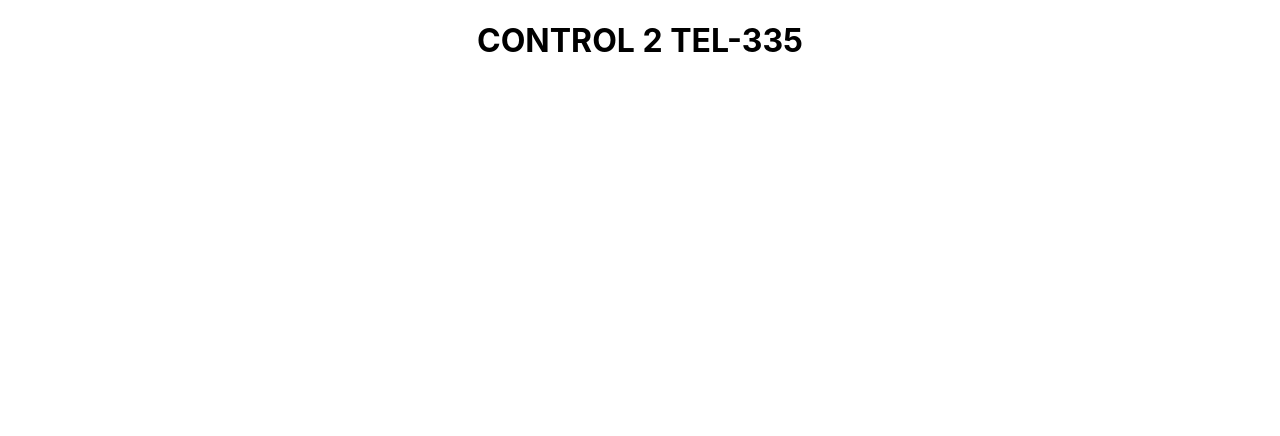
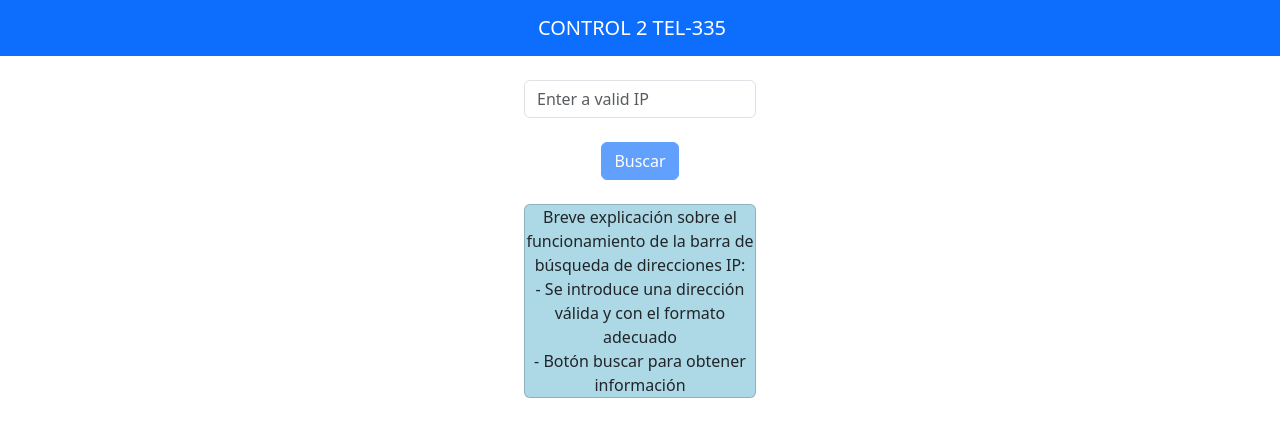
Before and after one commit to tel335/c2-2023, a React (Create React App) app: page / in a window 1280 px wide. Shown: the top 436 px of the page. Built offline with nearby package versions, Linux system fonts and the light colour scheme.

Commit message:
Version final

```diff
--- a/package.json
+++ b/package.json
@@ -6,7 +6,9 @@
     "@testing-library/jest-dom": "^5.16.5",
     "@testing-library/react": "^13.4.0",
     "@testing-library/user-event": "^13.5.0",
+    "bootstrap": "^5.3.0",
     "react": "^18.2.0",
+    "react-bootstrap": "^2.7.4",
     "react-dom": "^18.2.0",
     "react-scripts": "5.0.1",
     "web-vitals": "^2.1.4"
--- a/src/App.js
+++ b/src/App.js
@@ -1,9 +1,12 @@
 import './App.css';
+import Ejercicio1 from './Components/Ejercicio1';
+import Header from './Components/Header';
 
 function App() {
   return (
     <div className="App">
-      <h1>CONTROL 2 TEL-335</h1>
+      <Header />
+      <Ejercicio1/>
     </div>
   );
 }
--- /dev/null
+++ b/src/Components/Ejercicio1.js
@@ -0,0 +1,136 @@
+import { Container, Modal, Form, Button, Card } from "react-bootstrap";
+import { useState } from "react";
+import axios from "axios";
+
+function Ejercicio1() {
+  //Hook para determinar la ip
+  const [ipAddress, setIpAddress] = useState("");
+  //Hook para el botón Buscar
+  const [buttonDisabled, setButtonDisabled] = useState(true);
+  //Hook para mostrar los datos obtenidos de la página
+  const [result, setObjeto] = useState(null);
+  //Hook para mostrar el mensaje de erro
+  const [errorMessage, setErrorMessage] = useState("");
+  const [error, setError] = useState("");
+  //Hook para el modal que muestra la información
+  const [modalOpen, setModalOpen] = useState(false);
+  //Hook para el botón de guardar una vez mostrada la información
+  const [saveButton, setSaveButton] = useState(true);
+
+  const objeto = {
+    ip: "161.185.160.93",
+    city: "New York City",
+    region: "New York",
+    country: "US",
+    loc: "40.7143,-74.0060",
+    org: "AS22252 The City of New York",
+    postal: "10004",
+    timezone: "America/New_York",
+    readme: "https://ipinfo.io/missingauth",
+  };
+
+  //Variable que maneja por eventa el valor que se tiene de la ip, si es un valor correcto activará el botón
+  const handleInputChange = (event) => {
+    const value = event.target.value;
+    setIpAddress(value);
+    setButtonDisabled(!isValidIpAddress(value));
+    setErrorMessage(isValidIpAddress(value) ? "" : "Dirección IP no válida");
+  };
+
+  //Variable que valida si la dirección ip es real y tiene el formato correcto:
+  //https://es.stackoverflow.com/questions/297196/validar-una-dirección-ip-con-javascript
+  const isValidIpAddress = (value) => {
+    const reg = /\b(?:(?:2(?:[0-4][0-9]|5[0-5])|[0-1]?[0-9]?[0-9])\.){3}(?:(?:2([0-4][0-9]|5[0-5])|[0-1]?[0-9]?[0-9]))\b/gi;
+    return reg.test(value);
+  };
+
+  //Función que maneja la búsqueda, lo cual permite obtener los valores de la api correspondientes
+  const handleSearch = async () => {
+    try {
+      // Comenté esto ya que el servidor emitía el error 429
+      // const response = await axios.get(`https://ipinfo.io/${ipAddress}/geo`);
+      const data = objeto;
+      setObjeto(data);
+      setError("");
+      setSaveButton(false);
+      setModalOpen(true);
+    } catch (error) {
+      alert("Error 429");
+    }
+  };
+
+  //Función que
+  const handleSave = async () => {
+    try {
+      const response = await axios.post("https://jsonplaceholder.typicode.com/posts");
+      if (response.status === 201) {
+        alert("Petición POST exitosa (Código 201)");
+      }
+      else{
+        alert("Petición POST falló");
+      }
+      const data = response.data;
+      setObjeto(data);
+      setError("");
+      setSaveButton(false);
+    } catch (error) {
+      alert("Error 429");
+    }
+    setModalOpen(false);
+  };
+
+  return (
+    <div>
+      <br />
+      <Container style={{ maxWidth: "20%" }}>
+        <Form>
+          <Form.Group>
+            <Form.Control type="text" placeholder="Enter a valid IP" value={ipAddress} onChange={handleInputChange} />
+            <br />
+            <Button variant="primary" onClick={() => { handleSearch(); setModalOpen(true); }} disabled={buttonDisabled}>
+              Buscar
+            </Button>
+            {errorMessage && <div>{errorMessage}</div>}
+          </Form.Group>
+        </Form>
+      </Container>
+      <Modal show={modalOpen} onHide={() => setModalOpen(false)}>
+        <Modal.Header closeButton>
+          <Modal.Title>Información sobre la IP</Modal.Title>
+        </Modal.Header>
+        <Modal.Body>
+          {objeto ? (
+            <div>
+              <p>IP Address: {objeto.ip}</p>
+              <p>City: {objeto.city}</p>
+              <p>Region: {objeto.region}</p>
+              <p>Country: {objeto.country}</p>
+              <p>loc: {objeto.loc}</p>
+              <p>org: {objeto.org}</p>
+              <p>postal: {objeto.postal}</p>
+              <p>timezone: {objeto.timezone}</p>
+              <p>readme: {objeto.readme}</p>
+              <Button onClick={handleSave} disabled={saveButton}>
+                Guardar
+              </Button>
+            </div>
+          ) : (
+            error && <div>{error}</div>
+          )}
+        </Modal.Body>
+      </Modal>
+            <br></br>
+      <Container style={{ maxWidth: "20%" }}>
+            <Card style={{ backgroundColor: "#ADD8E6" }}>
+              Breve explicación sobre el funcionamiento de la barra de búsqueda de direcciones IP:
+              <br></br>
+              - Se introduce una dirección válida y con el formato adecuado
+              <br></br>
+              - Botón buscar para obtener información
+            </Card>
+      </Container>
+    </div>
+  );
+}
+
+export default Ejercicio1;
--- /dev/null
+++ b/src/Components/Header.js
@@ -0,0 +1,17 @@
+import Container from 'react-bootstrap/Container';
+import Navbar from 'react-bootstrap/Navbar';
+
+function Header() {
+  return (
+    <>
+      <Navbar bg="primary" variant="dark">
+      <Container className="d-flex justify-content-center">
+          <Navbar.Brand>CONTROL 2 TEL-335</Navbar.Brand>
+
+        </Container>
+      </Navbar>
+    </>
+  );
+}
+
+export default Header;
--- a/src/index.js
+++ b/src/index.js
@@ -3,6 +3,7 @@ import ReactDOM from 'react-dom/client';
 import './index.css';
 import App from './App';
 import reportWebVitals from './reportWebVitals';
+import 'bootstrap/dist/css/bootstrap.min.css'
 
 const root = ReactDOM.createRoot(document.getElementById('root'));
 root.render(
```
Also changed, not shown: 1 other file (tests, documents, lock files or other folders).
